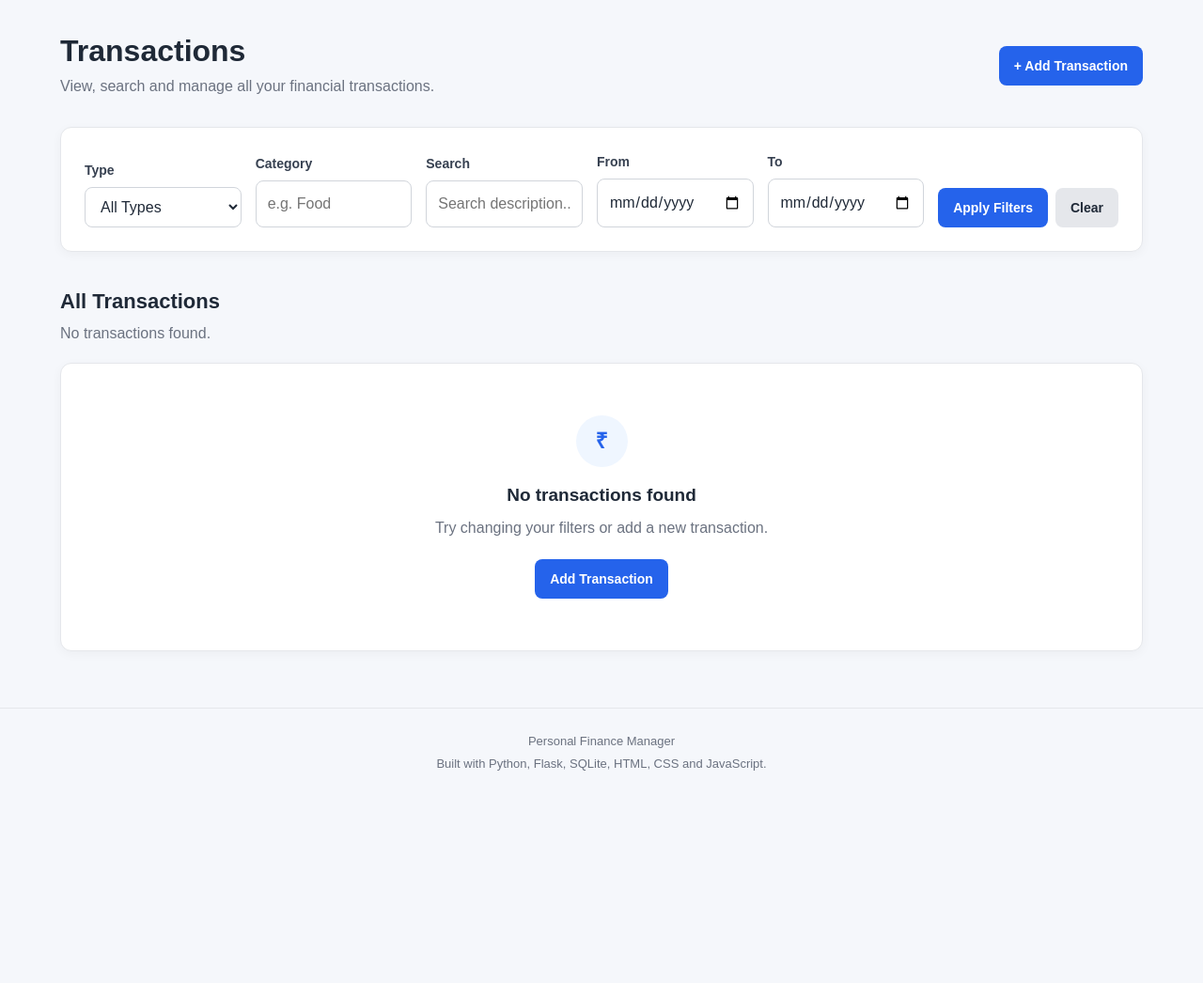
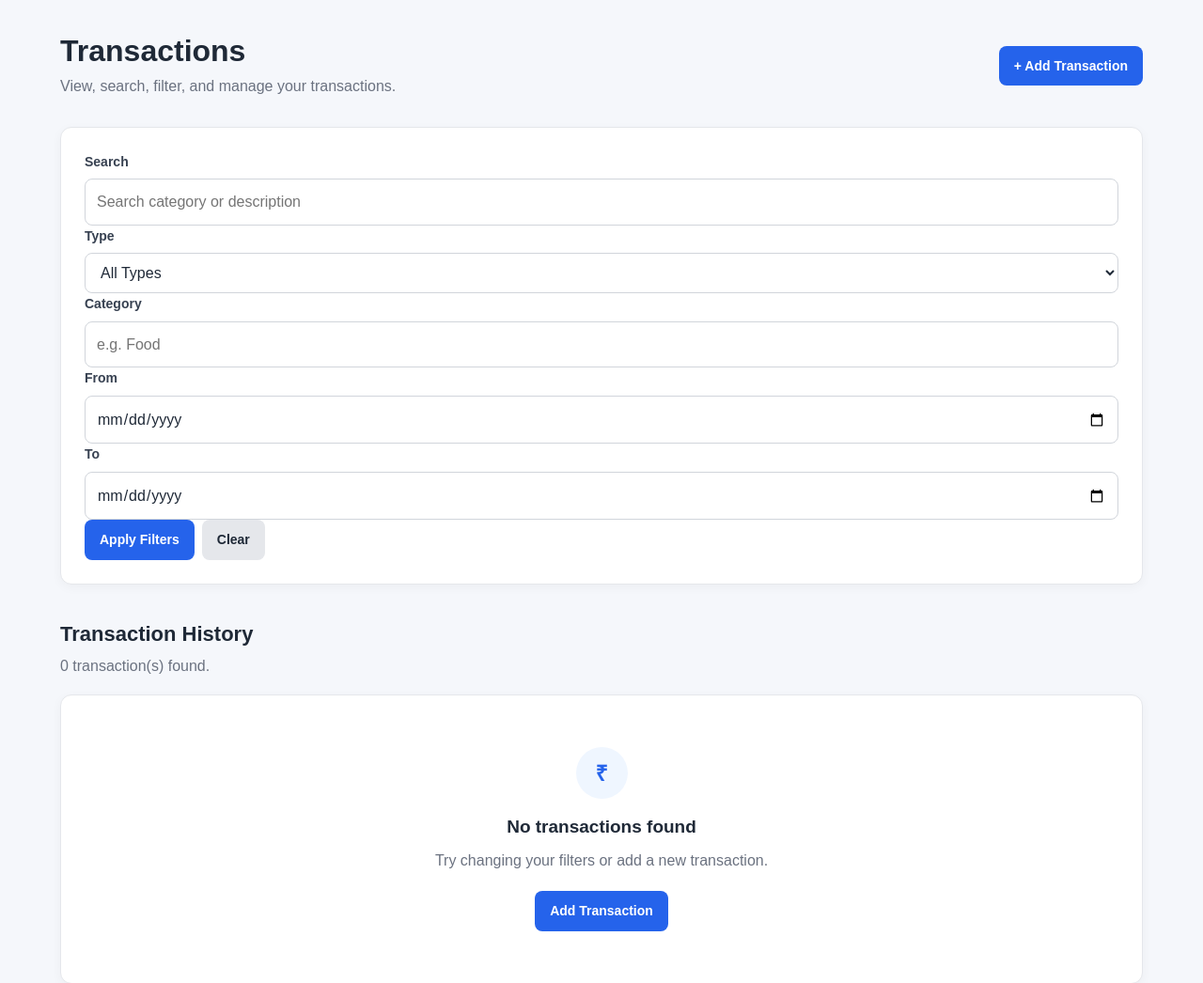
Before and after one commit to Aadi6386/Personal-Finance-Manager, a Flask app: page /transactions in a window 1280 px wide. Shown: the part 64-1110 px from the top of the page at 94% size. Before the commit the page ends 884 px from the top, so only its background shows below. Run offline with Flask 3, Linux system fonts and the light colour scheme; data that the repository does not hold is empty.

Commit message:
Refine transactions page layout and filtering options
Updated transaction management page to enhance filtering options and improve UI elements.

```diff
--- a/templates/transactions.html
+++ b/templates/transactions.html
@@ -8,8 +8,9 @@
 
     <div>
         <h1>Transactions</h1>
+
         <p class="page-subtitle">
-            View, search and manage all your financial transactions.
+            View, search, filter, and manage your transactions.
         </p>
     </div>
 
@@ -27,7 +28,29 @@
 
 <section class="filter-card">
 
-    <form method="GET" action="{{ url_for('transactions') }}" class="filter-form">
+    <form
+        method="GET"
+        action="{{ url_for('transactions') }}"
+    >
+
+        <div class="filter-grid">
+
+            <div class="form-group">
+
+                <label for="search">
+                    Search
+                </label>
+
+                <input
+                    type="text"
+                    id="search"
+                    name="search"
+                    value="{{ search or '' }}"
+                    placeholder="Search category or description"
+                >
+
+            </div>
+
 
             <div class="form-group">
 
@@ -35,7 +58,10 @@
                     Type
                 </label>
 
-            <select name="type" id="type">
+                <select
+                    id="type"
+                    name="type"
+                >
 
                     <option value="">
                         All Types
@@ -43,14 +69,18 @@
 
                     <option
                         value="income"
-                    {% if selected_type == "income" %}selected{% endif %}
+                        {% if selected_type == "income" %}
+                            selected
+                        {% endif %}
                     >
                         Income
                     </option>
 
                     <option
                         value="expense"
-                    {% if selected_type == "expense" %}selected{% endif %}
+                        {% if selected_type == "expense" %}
+                            selected
+                        {% endif %}
                     >
                         Expense
                     </option>
@@ -68,27 +98,10 @@
 
                 <input
                     type="text"
+                    id="category"
                     name="category"
-                id="category"
+                    value="{{ selected_category or '' }}"
                     placeholder="e.g. Food"
-                value="{{ selected_category or '' }}"
-            >
-
-        </div>
-
-
-        <div class="form-group">
-
-            <label for="search">
-                Search
-            </label>
-
-            <input
-                type="text"
-                name="search"
-                id="search"
-                placeholder="Search description..."
-                value="{{ search or '' }}"
                 >
 
             </div>
@@ -102,8 +115,8 @@
 
                 <input
                     type="date"
+                    id="start_date"
                     name="start_date"
-                id="start_date"
                     value="{{ start_date or '' }}"
                 >
 
@@ -118,10 +131,12 @@
 
                 <input
                     type="date"
+                    id="end_date"
                     name="end_date"
-                id="end_date"
                     value="{{ end_date or '' }}"
                 >
+
+            </div>
 
         </div>
 
@@ -158,17 +173,11 @@
         <div>
 
             <h2>
-                All Transactions
+                Transaction History
             </h2>
 
             <p class="section-subtitle">
-
-                {% if transactions %}
                 {{ transactions|length }} transaction(s) found.
-                {% else %}
-                    No transactions found.
-                {% endif %}
-
             </p>
 
         </div>
@@ -186,17 +195,29 @@
 
                     <tr>
 
-                        <th>Date</th>
+                        <th>
+                            Date
+                        </th>
 
-                        <th>Type</th>
+                        <th>
+                            Type
+                        </th>
 
-                        <th>Category</th>
+                        <th>
+                            Category
+                        </th>
 
-                        <th>Description</th>
+                        <th>
+                            Description
+                        </th>
 
-                        <th>Amount</th>
+                        <th>
+                            Amount
+                        </th>
 
-                        <th>Actions</th>
+                        <th>
+                            Actions
+                        </th>
 
                     </tr>
 
@@ -243,11 +264,8 @@
                             </td>
 
 
-                            <td>
-
-                                <span
+                            <td
                                 class="
-                                    amount
                                 {% if transaction.type == 'income' %}
                                     positive
                                 {% else %}
@@ -263,8 +281,6 @@
                                 {% endif %}
 
                                 ₹{{ "%.2f"|format(transaction.amount) }}
-
-                                </span>
 
                             </td>
 
@@ -296,9 +312,6 @@
                                         <button
                                             type="submit"
                                             class="button small danger"
-                                            onclick="return confirm(
-                                                'Are you sure you want to delete this transaction?'
-                                            );"
                                         >
                                             Delete
                                         </button>
```
Lines whose indentation alone changed are shown as unchanged.
